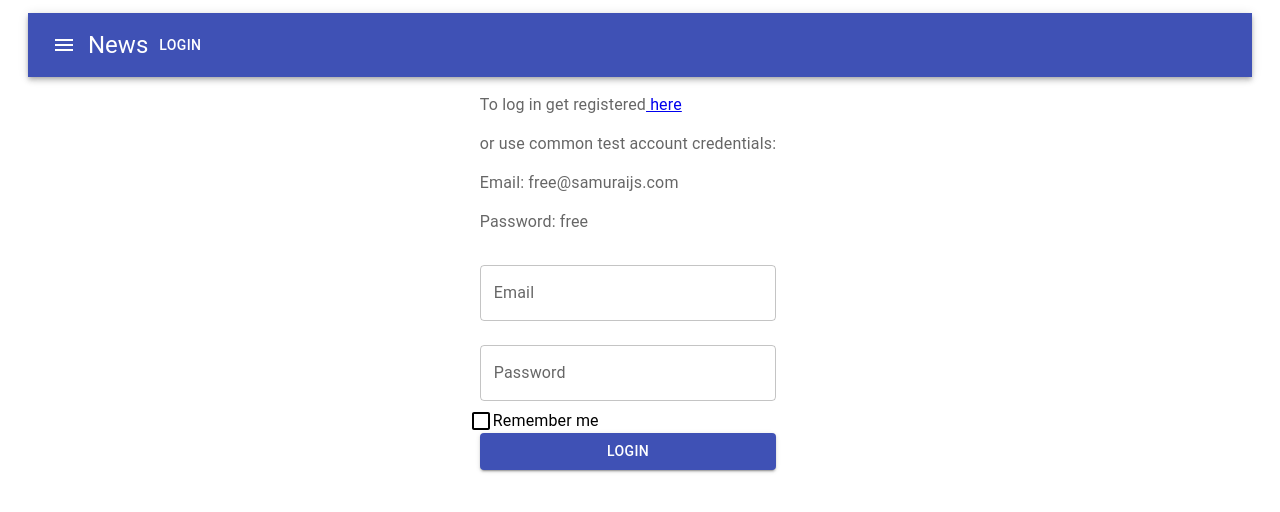
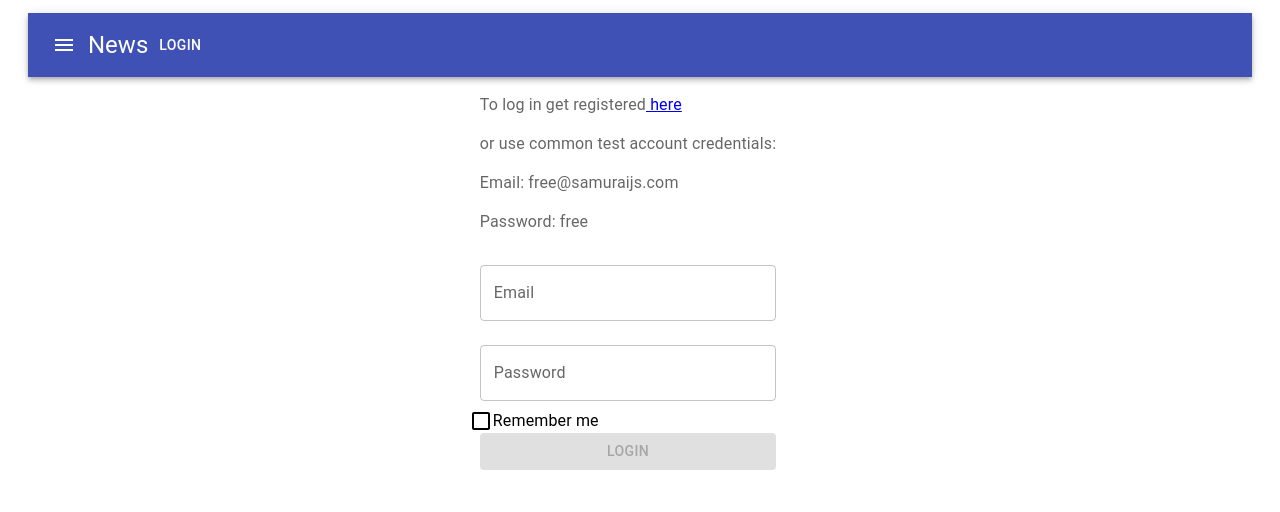
Before and after one commit to SPK80/todolist, a React (Create React App) app: page /login in a window 1280 px wide. Shown: the top 512 px of the page. Built offline with nearby package versions, Linux system fonts and the light colour scheme; no server answers.

Commit message:
fix: submitDisabled in Login

```diff
--- a/src/features/login/ui/Login.tsx
+++ b/src/features/login/ui/Login.tsx
@@ -52,8 +52,10 @@ export const Login: React.FC = () => {
         },
     })
 
-    const submitDisabled = !!formik.errors.email
+    const submitDisabled =
+        !!formik.errors.email
         || !!formik.errors.password
+        || (!formik.touched.email && !formik.touched.password)
         || requestStatus === RequestStatusType.loading
 
     if (isLoggedIn) return <Navigate to={'/'}/>
```
